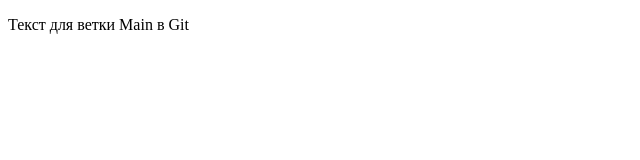
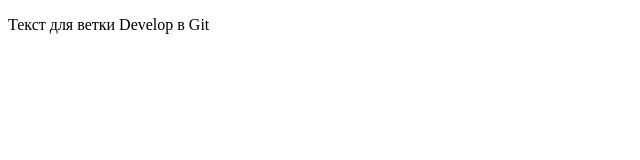
Before and after one commit to samsak1990/git-learn, a plain HTML site: page index.html in a window 1280 px wide. Shown: the full height of the page, 0-640 px from the left. Drawn offline with Linux system fonts and the light colour scheme.

Commit message:
Change text for branch

```diff
--- a/index.html
+++ b/index.html
@@ -5,6 +5,6 @@
     <title>Title</title>
 </head>
 <body>
-    <p>Текст для ветки Main в Git</p>
+    <p>Текст для ветки Develop в Git</p>
 </body>
 </html>
```
